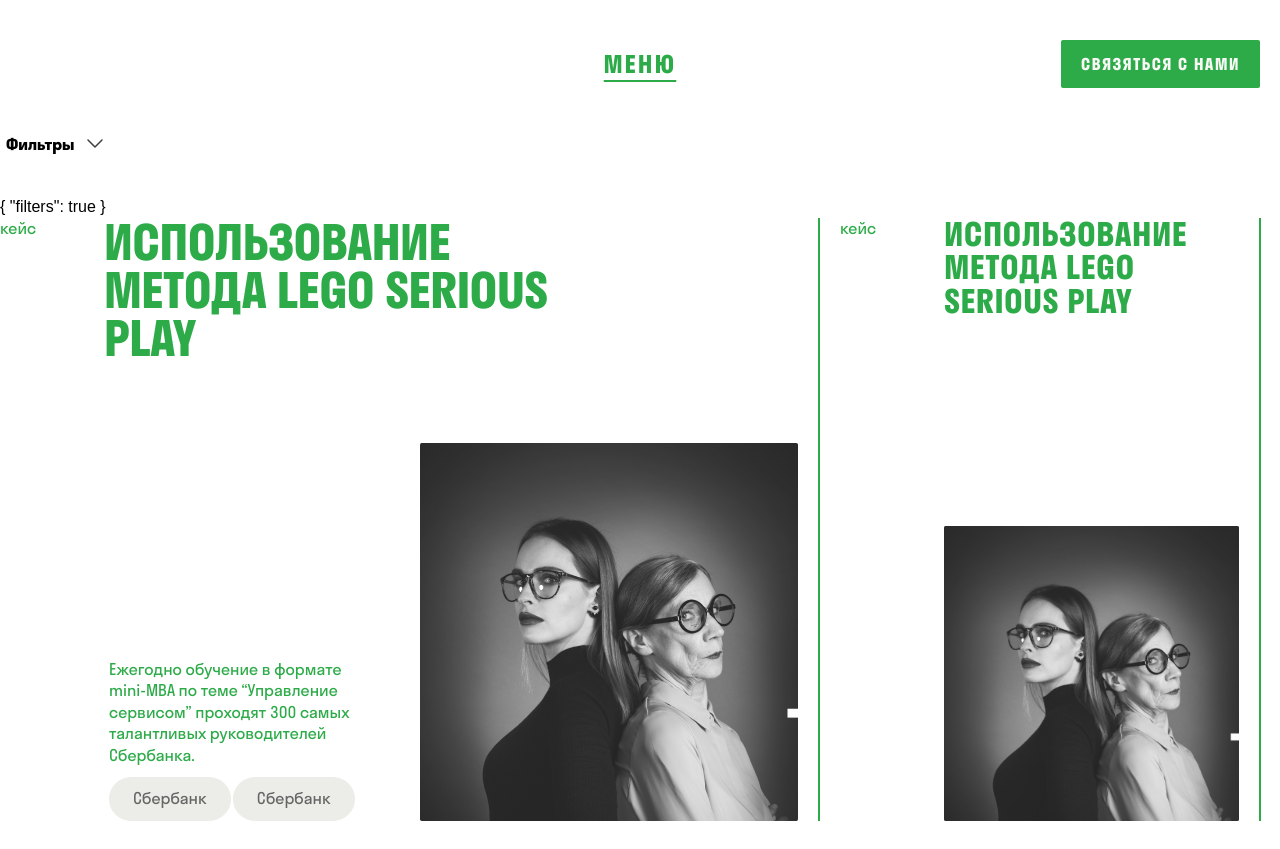
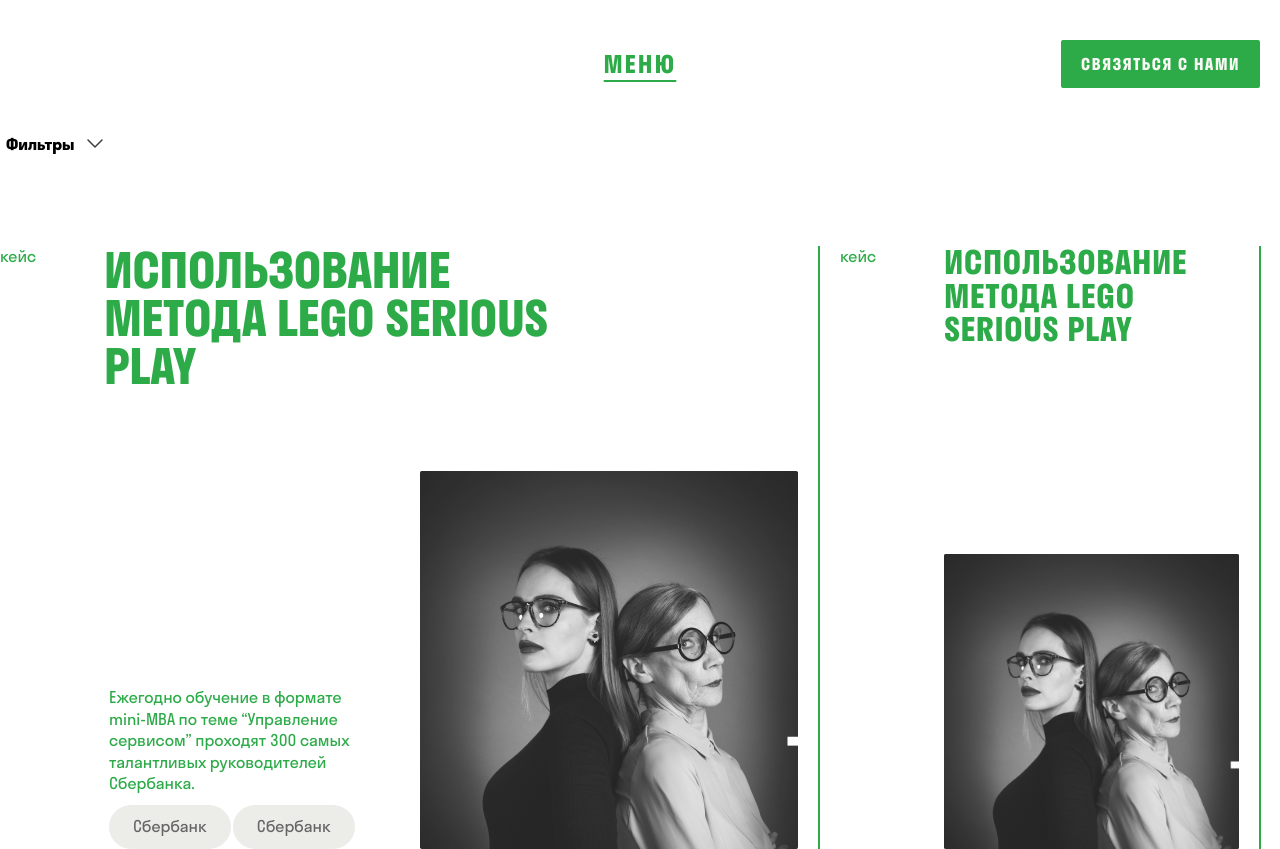
Before and after one commit to DavidEliauri/TBGROUP, a Vue app: page /trainings in a window 1280 px wide. Before the commit the page ends 821 px from the top, so only its background shows below. Built offline with nearby package versions, Linux system fonts and the light colour scheme.

Commit message:
Training page (maybe end)

```diff
--- a/package.json
+++ b/package.json
@@ -19,6 +19,7 @@
     "node-sass": "^7.0.3",
     "pinia": "^2.0.22",
     "reset-css": "^5.0.1",
+    "swiper": "^8.4.2",
     "vue": "^3.2.37",
     "vue-router": "^4.1.4"
   },
--- a/src/App.vue
+++ b/src/App.vue
@@ -1,42 +1,37 @@
 <template>
-  <Navigation class="navigation"/>
-  <transition @before-enter="beforeEnter" @before-leave="beforeLeave" @after-leave="leave" @after-enter="afterEnter">
-    <Filters ref="filters_component" class="filters" v-if="is_filters_showed"/>
-  </transition>
-  {{ route.meta }}
+  <Navigation class="navigation" />
+  <Filters ref="filters_component" class="filters" v-if="is_filters_showed" />
   <router-view v-slot="{ Component, route }">
     <transition :name="route.meta.transition || 'opacity'" mode="out-in">
-      <component :is="Component"/>
+      <component class="page" :is="Component" />
     </transition>
   </router-view>
 </template>
 <script setup>
 import Navigation from '@/components/Navigation.vue'
 import Filters from "@/components/Filters.vue";
-import {useRoute} from "vue-router";
-import {computed, onMounted, ref} from "vue";
+import { useRoute } from "vue-router";
+import { computed, onMounted, ref } from "vue";
 
 const filters_component = ref(null);
 
-onMounted(() => console.log(Filters));
 
 const route = useRoute();
 const is_filters_showed = computed(() => route.meta?.filters)
 
-const beforeEnter = () => console.log("before enter", new Date());
-const beforeLeave = () => console.log("before leave", new Date());
-const afterEnter = () => console.log("enter", new Date());
-const afterLeave = () => console.log("leave", new Date());
-
 </script>
 <style lang="scss">
-.opacity, .filters-transition {
-  &-enter-from, &-leave-to {
-    opacity: 0;
+.page {
+  margin-top: 50px;
+}
+
+.opacity {
+  &-enter-from, &-leave-to{
+    opacity:0;
   }
-
-  &-enter-active, &-leave-active {
-    transition: .3s;
+  &-enter-active,
+  &-leave-active {
+    transition: .5s;
   }
 }
 </style>
--- a/src/pages/Trainings.vue
+++ b/src/pages/Trainings.vue
@@ -1,7 +1,7 @@
 <template>
-  <main ref='TRAININGS_PAGE' @scroll="scrollHandler" class="page trainings-page">
-    <section v-for="training_index in 5" :key="`training-${training_index}`"
-             :class="{active: training_index===active_index}" class="training">
+  <main ref='TRAININGS_PAGE' @wheel.prevent="wheelHandler" class="page trainings-page">
+    <section v-for="training_index in 10" :key="`training-${training_index}`"
+      :class="{active: training_index===active_index}" class="training">
       <div class="training__header">
         <p class="training__header__pre body">кейс</p>
         <h4 class="training__header__title line-clamp">ИСПОЛЬЗОВАНИЕ МЕТОДА LEGO SERIOUS PLAY</h4>
@@ -26,19 +26,27 @@
 </template>
 <script setup>
 import Badge from '@/components/Badge.vue';
-import {ref, nextTick, onMounted} from 'vue';
-import {gsap} from 'gsap';
+import { ref, nextTick, onMounted } from 'vue';
+import { gsap } from 'gsap';
+import { ScrollToPlugin } from "gsap/ScrollToPlugin";
+
+gsap.registerPlugin(ScrollToPlugin);
 
 const TRAININGS_PAGE = ref(null);
 const active_index = ref(1);
 const EASE_NAME = 'power4';
 const DURATION_TIME = 1;
+let scroll_disabled = false;
 
-// const scrollHandler = () => {
-//   console.log(
-//       Array.from(document.querySelectorAll('.training')).map((el, index) => ({client_rect: el.getBoundingClientRect()})))
-// }
-
+const wheelHandler = (event) => {
+  if (scroll_disabled) return;
+  let x = (event.deltaY || event.deltaX) > 0 ? 150 : -150
+  gsap.to('.trainings-page', { scrollTo: { x: TRAININGS_PAGE.value.scrollLeft + x }, ease: 'power2' });
+  // const middle_of_page = TRAININGS_PAGE.value.getBoundingClientRect().width / 2;
+  // const array_of_elements = Array.from(document.querySelectorAll('.training')).map(el => el.getBoundingClientRect()).map(el => Math.abs(el.x - middle_of_page));
+  // selectTrainingIndex(array_of_elements.indexOf(Math.min(...array_of_elements)));
+  // TODO: Сделать выбор активного слайда при колесике в зависимости от направления. Типа в зависимости от направления область выбора расширяется и перемещается в нужную сторону.
+}
 onMounted(() => {
   animateOldTraining('.training:not(.active)', 0);
   animateNewTraining('.training.active', 0);
@@ -46,12 +54,8 @@ onMounted(() => {
 const selectTrainingIndex = training_index => {
   if (active_index.value === training_index) return;
   animateOldTraining();
-
-  // TRAININGS_PAGE.value.scrollTo({left:100,    behavior: "smooth"})
-
   active_index.value = training_index;
   nextTick(() => animateNewTraining());
-
 }
 
 function animateOldTraining(training_selector = '.training.active', local_duration_time = DURATION_TIME) {
@@ -90,6 +94,11 @@ function animateOldTraining(training_selector = '.training.active', local_durati
 }
 
 function animateNewTraining(training_selector = '.training.active', local_duration_time = DURATION_TIME) {
+  const training = document.querySelector(training_selector);
+  const coordinates_of_scroll = +training.offsetLeft - (TRAININGS_PAGE.value.getBoundingClientRect().width / 2)
+  gsap.to(".trainings-page", { scrollTo: { x: coordinates_of_scroll }, onStart: () => scroll_disabled = true, onComplete: () => scroll_disabled = false })
+
+
   gsap.to(training_selector, {
     width: 820,
     ease: EASE_NAME,
@@ -125,7 +134,7 @@ function animateNewTraining(training_selector = '.training.active', local_durati
     ease: EASE_NAME,
     opacity: 1,
     duration: local_duration_time
-  });
+  })
 }
 </script>
 <style lang="scss">
@@ -138,6 +147,14 @@ function animateNewTraining(training_selector = '.training.active', local_durati
   height: 100%;
   width: 100%;
   max-width: 100%;
+  scroll-behavior: auto;
+
+  &::-webkit-scrollbar {
+    display: none;
+  }
+
+  -ms-overflow-style: none;
+  scrollbar-width: none;
 }
 
 .training {
--- a/src/router/router.js
+++ b/src/router/router.js
@@ -12,6 +12,12 @@ const routes = [
         name: 'Trainings page',
         meta: {filters: true},
         component: () => import("@/pages/Trainings.vue")
+    },
+    {
+        path: '/swiper',
+        name: 'Swiper page',
+        meta: {filters: false},
+        component: () => import("@/pages/Swiper.vue")
     }
 ]
 const router = createRouter({
```
Also changed, not shown: src/pages/Swiper.vue (added), 1 other file (tests, documents, lock files or other folders).
